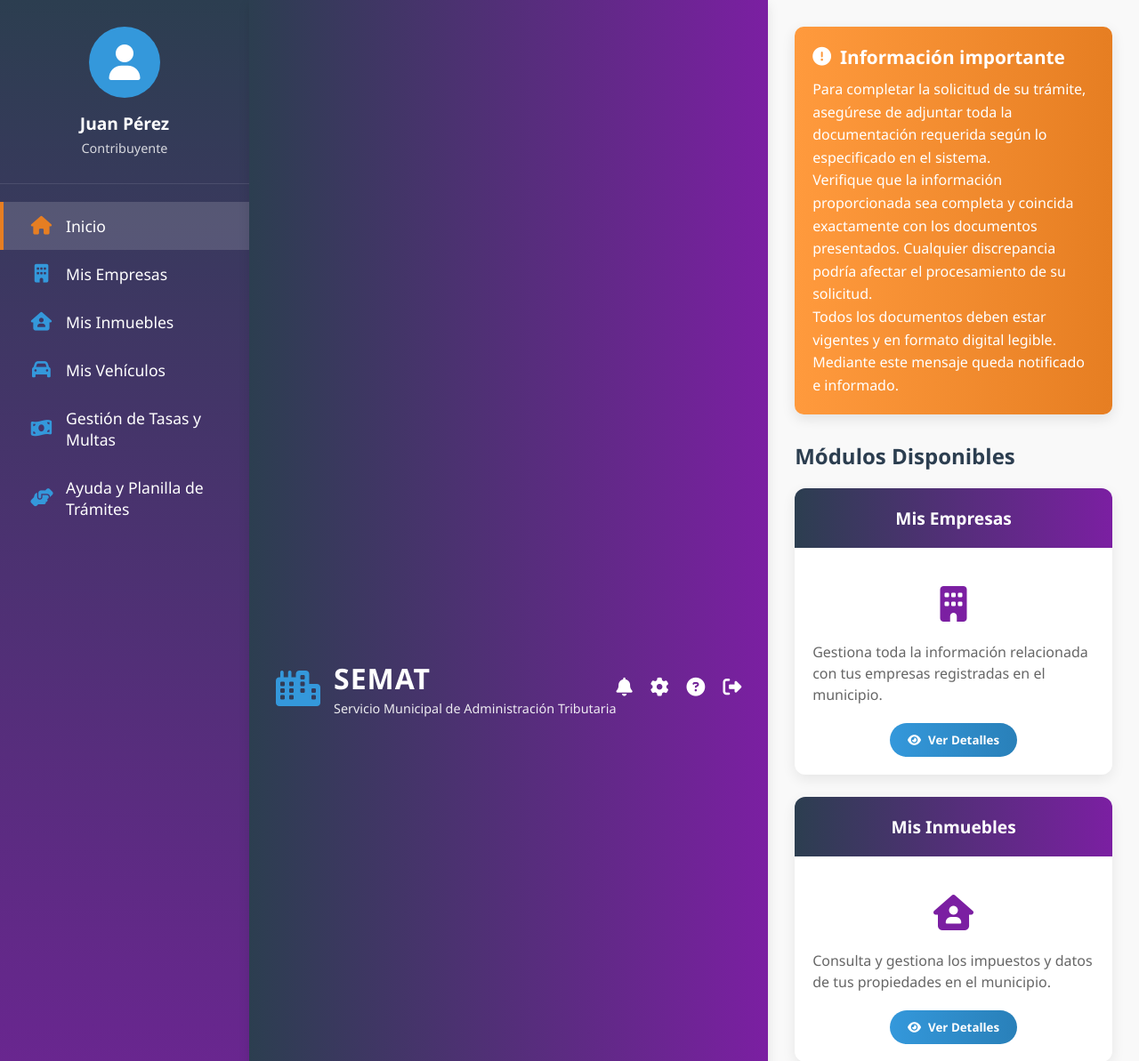
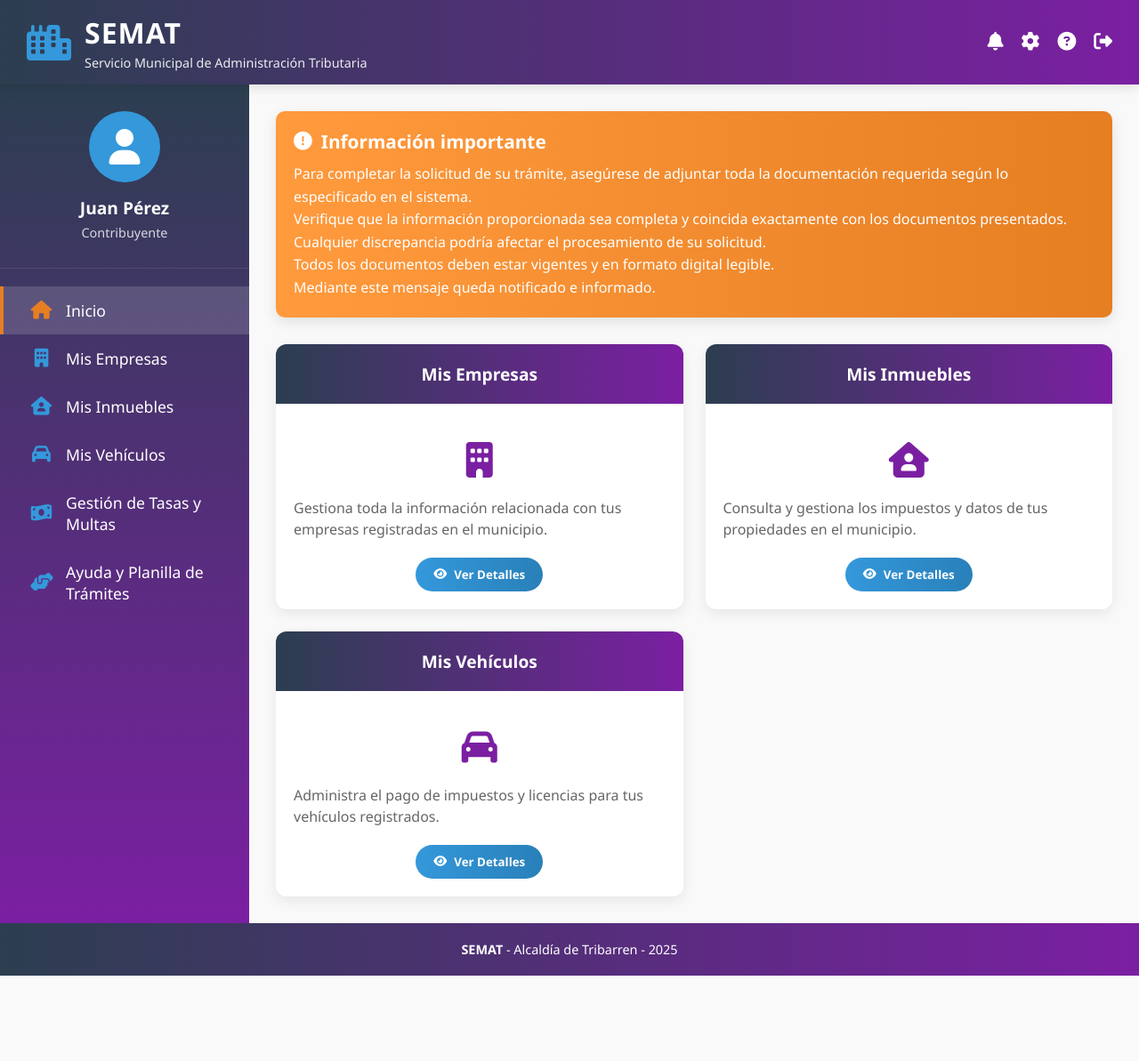
Before and after one commit to rosmarypinaavila/semat2025, a Django app: page /home in a window 1280 px wide. Shown: the top 1193 px of the page at 89% size. After the commit the page ends 1097 px from the top, so only its background shows below. Run offline with Django 4.2, Linux system fonts and the light colour scheme.

Commit message:
mis cambios

```diff
--- a/semat2025/settings.py
+++ b/semat2025/settings.py
@@ -62,7 +62,7 @@ ROOT_URLCONF = 'semat2025.urls'
 TEMPLATES = [
     {
         'BACKEND': 'django.template.backends.django.DjangoTemplates',
-        'DIRS': [ BASE_DIR, 'C:/Respaldo rosmary/Desktop/semat2025/templates'],
+        'DIRS': [ BASE_DIR, 'C:/Users/SEMAT/Desktop/semat2025/templates'],
         'APP_DIRS': True,
         'OPTIONS': {
             'context_processors': [
--- a/templates/home.html
+++ b/templates/home.html
@@ -12,15 +12,16 @@
     />
   </head>
   <body>
+    <!-- Sidebar -->
+
+    <!-- Header -->
     <div class="app-container">
       <!-- Main Content -->
+      {% include 'header.html' %}
+
       <div class="main-content">
-        <!-- Sidebar -->
+        <!-- Content Area -->
         {% include 'aside.html' %}
-        <!-- Header -->
-        {% include 'header.html' %}
-
-        <!-- Content Area -->
         <main class="content">
           <div class="notification-box">
             <h3 class="notification-title">
@@ -44,10 +45,6 @@
               <p>Mediante este mensaje queda notificado e informado.</p>
             </div>
           </div>
-
-          <h2 style="margin-bottom: 20px; color: var(--primary)">
-            Módulos Disponibles
-          </h2>
 
           <div class="modules-grid">
             <div class="module-card">
```
Also changed, not shown: semat2025.sqlite3.
